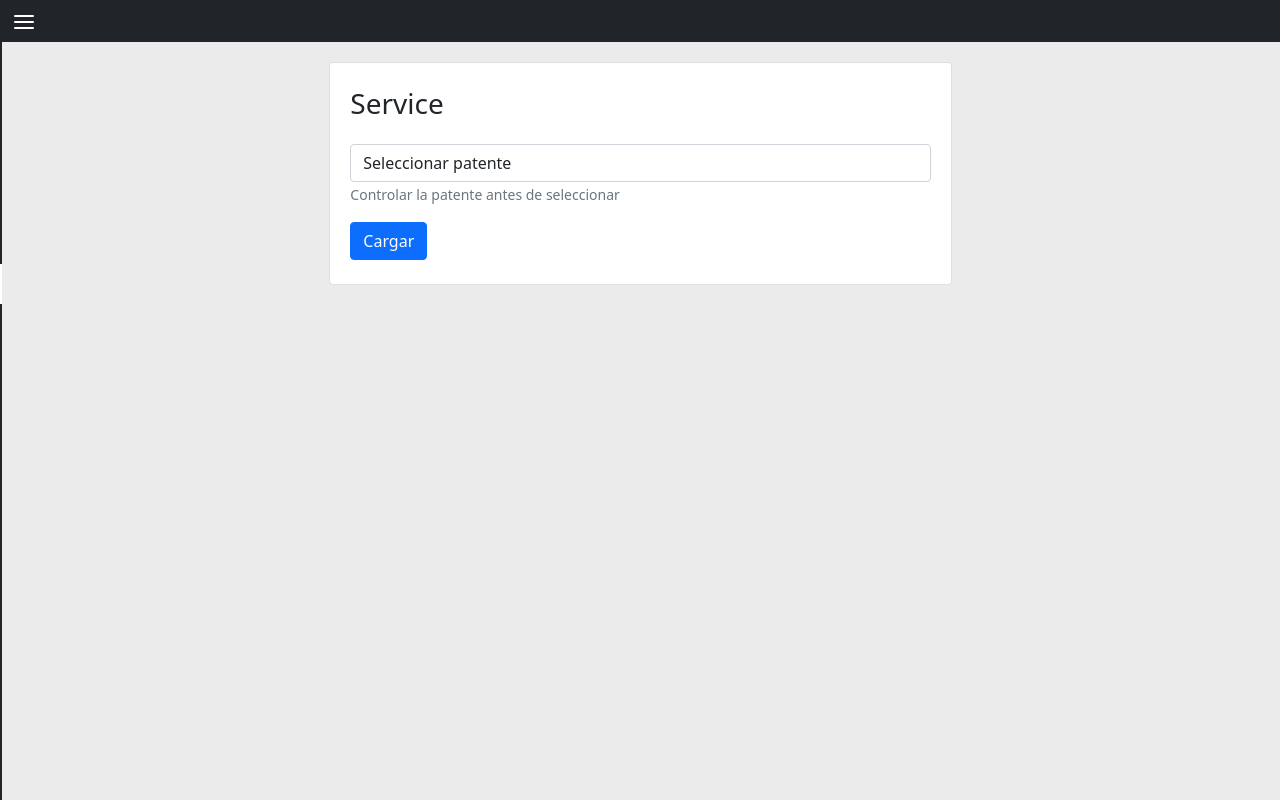
After one commit to fedeodorcich/moncor, a PHP site: page /files/service.php in a window 1280 px wide. The commit adds this page. Run offline with PHP 8.4, Linux system fonts and the light colour scheme.

Commit message:
changes importants

```diff
--- a/css/styles.css
+++ b/css/styles.css
@@ -34,6 +34,17 @@ body{
 	padding: .5em 1em;
 	display: block;
 	transition: all .3s ease-in-out;
+}
+.btn-custom{
+	background-color:#dc3545;
+	color: white;
+	border:none;
+	padding: 10px 20px;
+	border-radius: 0 30px 30px 0;
+	transition: all .3s ease-in-out;
+}
+.btn-custom:hover{
+	background-color:#d63384;
 }
  button svg{
  	width: 1rem;
--- /dev/null
+++ b/files/service.php
@@ -0,0 +1,134 @@
+<?php
+  require('../php/conexion.php');
+ ?>
+<!DOCTYPE html>
+<html>
+<head>
+
+	<title>San Juan Bikes</title>
+
+	<meta name="viewport" content="width=device-width, initial-scale=1">
+	<meta charset="utf-8">
+
+	<link rel="stylesheet" href="../css/bootstrap.min.css">
+	<link rel="stylesheet" href="../css/styles.css">
+
+	<script src="../js/feather.min.js"></script>
+
+</head>
+<body>
+
+
+
+
+<div class="wrapper">
+
+
+   <nav id="sidenav" class="bg-dark activenav">
+   	 <div>
+   	 	<h1>San Juan Bikes</h1>
+   	 </div>
+
+     <!----------------------------MENU SIDENAV---------------->
+   	<ul>
+      <li>
+        <a href="dashboard.php"><i data-feather="layers"></i>Panel General</a>
+      </li>
+
+      <li>
+        <a href="alta.php"><i data-feather="plus-square"></i>Alta de Vehículo</a>
+      </li>
+
+      <li>
+        <a href="usuarios.php"><i data-feather="users"></i>Usuarios</a>
+      </li>
+
+      <li>
+        <a href="lista_entidades.php"><i data-feather="home"></i>Entidades</a>
+      </li>
+
+       <li>
+        <a href="" class="activa"><i data-feather="tool"></i>Services</a>
+      </li>
+
+      <li>
+        <a href="settings.php"><i data-feather="sliders"></i>Especificaciones</a>
+      </li>
+
+
+     </ul>
+
+     <form class="d-flex">
+            <button class="btn-custom mt-3" type="submit"><i data-feather="log-out"></i>Cerrar Sesión</button>
+        </form>
+
+   </nav>
+
+   <div id="contenedor">
+
+      <div class="navbar bg-dark">
+
+          <a id="clicker"><i data-feather="menu"></i></a>
+
+
+   	  </div>
+
+   	 <div class="mainer">
+
+   	 	<div class="card col-md-6 col-12 container mt-1">
+   	 		<form action="" class="p-2">
+   	 			<h3 class="mt-3 mb-4">Service</h3>
+          <div class="mb-3">
+
+   	 		     <select class="form-control" name="patente" id="patente" required>
+                  <option value="">Seleccionar patente</option>
+                  <option value="Moto">Moto</option>
+                  <option value="Auto">Auto</option>
+              </select>
+              <small class="text-muted mb-3">Controlar la patente antes de seleccionar</small>
+          </div>
+
+
+				<button class="btn btn-primary mb-3" id="cargar">Cargar</button>
+
+   	 		</form>
+   	 	</div>
+
+   	 </div>
+
+   </div>
+</div>
+
+
+
+
+<script src="../js/jquery.js"></script>
+<script src="../js/popper.min.js"></script>
+<script src="../js/bootstrap.bundle.min.js"></script>
+<script src="../ajax/ajaxCarga.js"></script>
+<script src="../js/scripts.js"></script>
+
+<script>
+	$(document).ready(function(){
+    if()
+		$('#cargar').on('click',function(){
+			event.preventDefault();
+      if(($('#entidad').val())!='none')
+      {
+          let user = {
+              "nombre": $('#nombre').val(),
+              "entidad": $('#entidad').val(),
+              "telefono": $('#telefono').val(),
+              "email": $('#email').val(),
+          }
+          cargaUser(user);
+      }
+      else{
+        console.log("elegi bien!");
+      }
+		});
+	});
+</script>
+
+</body>
+</html>
--- a/php/addVehiculos.php
+++ b/php/addVehiculos.php
@@ -4,7 +4,7 @@
 
 	// aca se realiza la carga en la tabla de vehiculos
 
-	$req="INSERT INTO `vehiculos` (`id`, `vehiculo`, `patente`, `cilindrada`, `km_total`, `km_aux`, `km_diarios`, `last_service`, `fecha_carga`, `timestamp`) VALUES ('0', '$json[vehiculo]', '$json[patente]', '$json[cilindrada]', '$json[kminiciales]', '$json[kminiciales]', '$json[kmdiarios]', current_timestamp(), current_timestamp(), current_timestamp());";
+	$req="INSERT INTO `vehiculos` (`id`, `vehiculo`, `patente`, `cilindrada`, `km_total`, `km_aux`, `km_diarios`, `last_service`, `fecha_carga`, `notified`, `timestamp`) VALUES ('0', '$json[vehiculo]', '$json[patente]', '$json[cilindrada]', '$json[kminiciales]', '$json[kminiciales]', '$json[kmdiarios]',0, current_timestamp(), current_timestamp(), current_timestamp());";
 
 	$queryuser=mysqli_query($conexion,$req);
 
--- a/php/resetVehiculo.php
+++ b/php/resetVehiculo.php
@@ -1,7 +1,7 @@
 <?php
 	require('conexion.php');
 	$patente=$_POST['patente'];
-	$req="UPDATE `vehiculos` SET `km_aux` = 0 WHERE patente= '$patente'";
+	$req="UPDATE `vehiculos` SET `km_aux` = 0 , `notified` = 0 WHERE patente= '$patente'";
 	$query=mysqli_query($conexion,$req);
 	if($query){
 		echo "reset sucess";
```
Also changed, not shown: php/updateDate.php (+16 -58 lines), files/updater.php (deleted).
